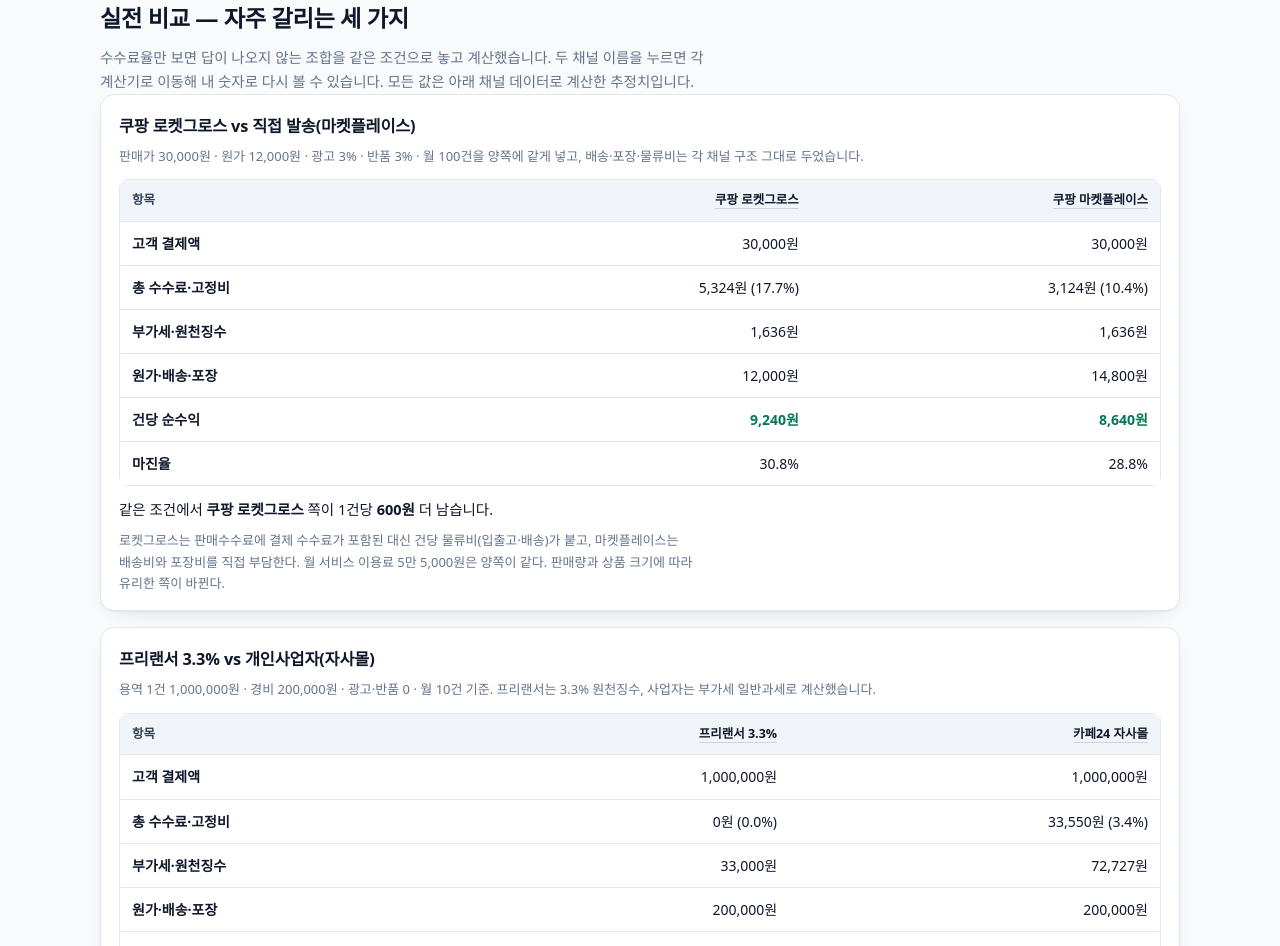
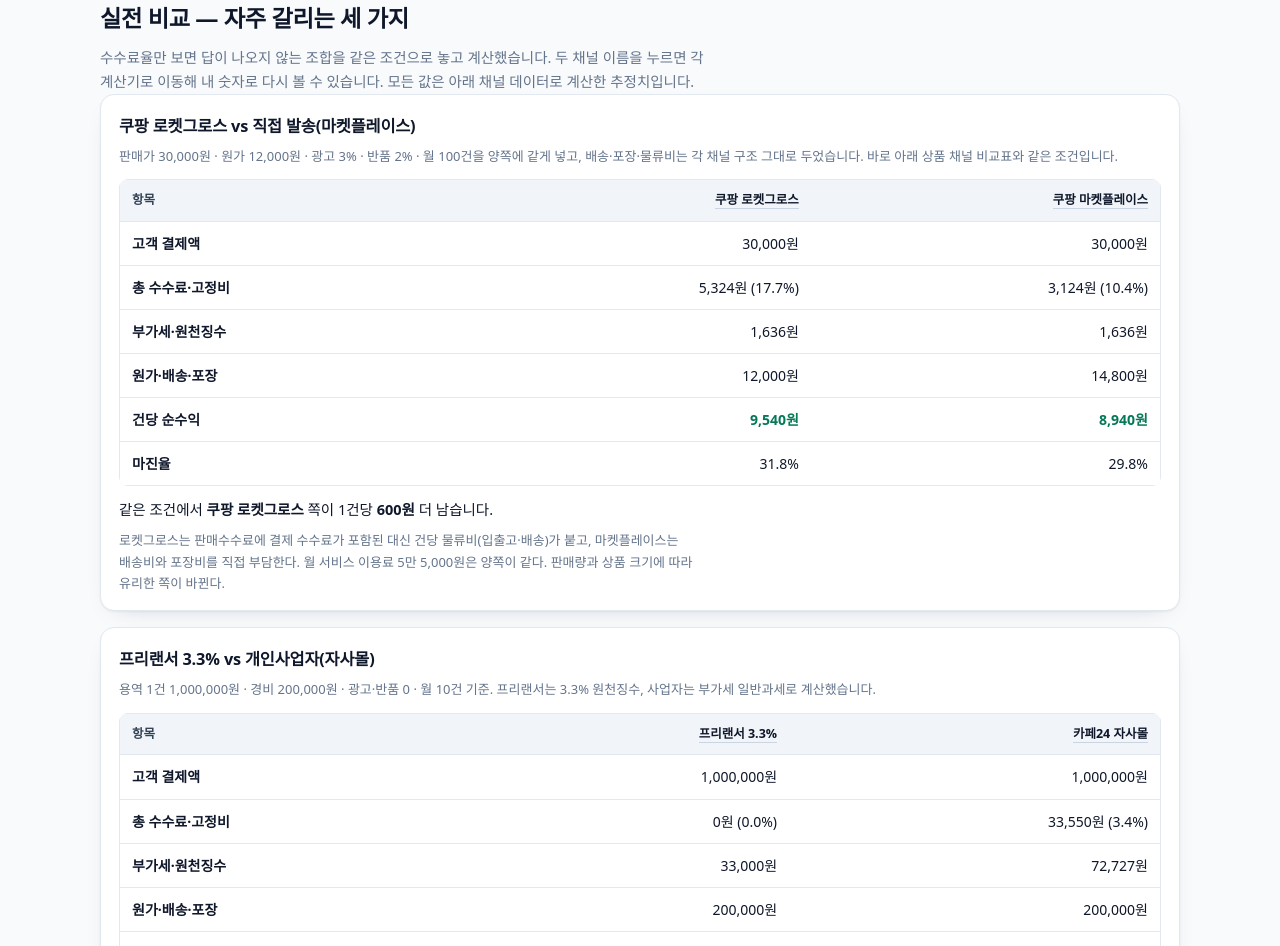
Before and after one commit to doggonug-cpu/doggonug-cpu.github.io, a plain HTML site: page seller-margin-pseo/index.html in a window 1280 px wide. Shown: the part 1152-2098 px from the top of the page. Drawn offline with Linux system fonts and the light colour scheme.

Commit message:
fix(pseo): 실전 비교 카드 조건을 아래 비교표(반품 2%)와 맞춰 값이 어긋나지 않게 정리

```diff
--- a/seller-margin-pseo/index.html
+++ b/seller-margin-pseo/index.html
@@ -175,7 +175,7 @@
     <div class="vs-grid">
       <article class="vs-card">
         <h3>쿠팡 로켓그로스 vs 직접 발송(마켓플레이스)</h3>
-        <p class="vs-condition">판매가 30,000원 · 원가 12,000원 · 광고 3% · 반품 3% · 월 100건을 양쪽에 같게 넣고, 배송·포장·물류비는 각 채널 구조 그대로 두었습니다.</p>
+        <p class="vs-condition">판매가 30,000원 · 원가 12,000원 · 광고 3% · 반품 2% · 월 100건을 양쪽에 같게 넣고, 배송·포장·물류비는 각 채널 구조 그대로 두었습니다. 바로 아래 상품 채널 비교표와 같은 조건입니다.</p>
         <div class="table-scroll">
           <table class="data-table vs-table">
             <caption>쿠팡 로켓그로스 vs 직접 발송(마켓플레이스)</caption>
@@ -185,8 +185,8 @@
           <tr><th scope="row">총 수수료·고정비</th><td class="">5,324원 (17.7%)</td><td class="">3,124원 (10.4%)</td></tr>
           <tr><th scope="row">부가세·원천징수</th><td class="">1,636원</td><td class="">1,636원</td></tr>
           <tr><th scope="row">원가·배송·포장</th><td class="">12,000원</td><td class="">14,800원</td></tr>
-          <tr><th scope="row">건당 순수익</th><td class="pos">9,240원</td><td class="pos">8,640원</td></tr>
-          <tr><th scope="row">마진율</th><td class="">30.8%</td><td class="">28.8%</td></tr>
+          <tr><th scope="row">건당 순수익</th><td class="pos">9,540원</td><td class="pos">8,940원</td></tr>
+          <tr><th scope="row">마진율</th><td class="">31.8%</td><td class="">29.8%</td></tr>
             </tbody>
           </table>
         </div>
```
Also changed, not shown: 1 other file.
